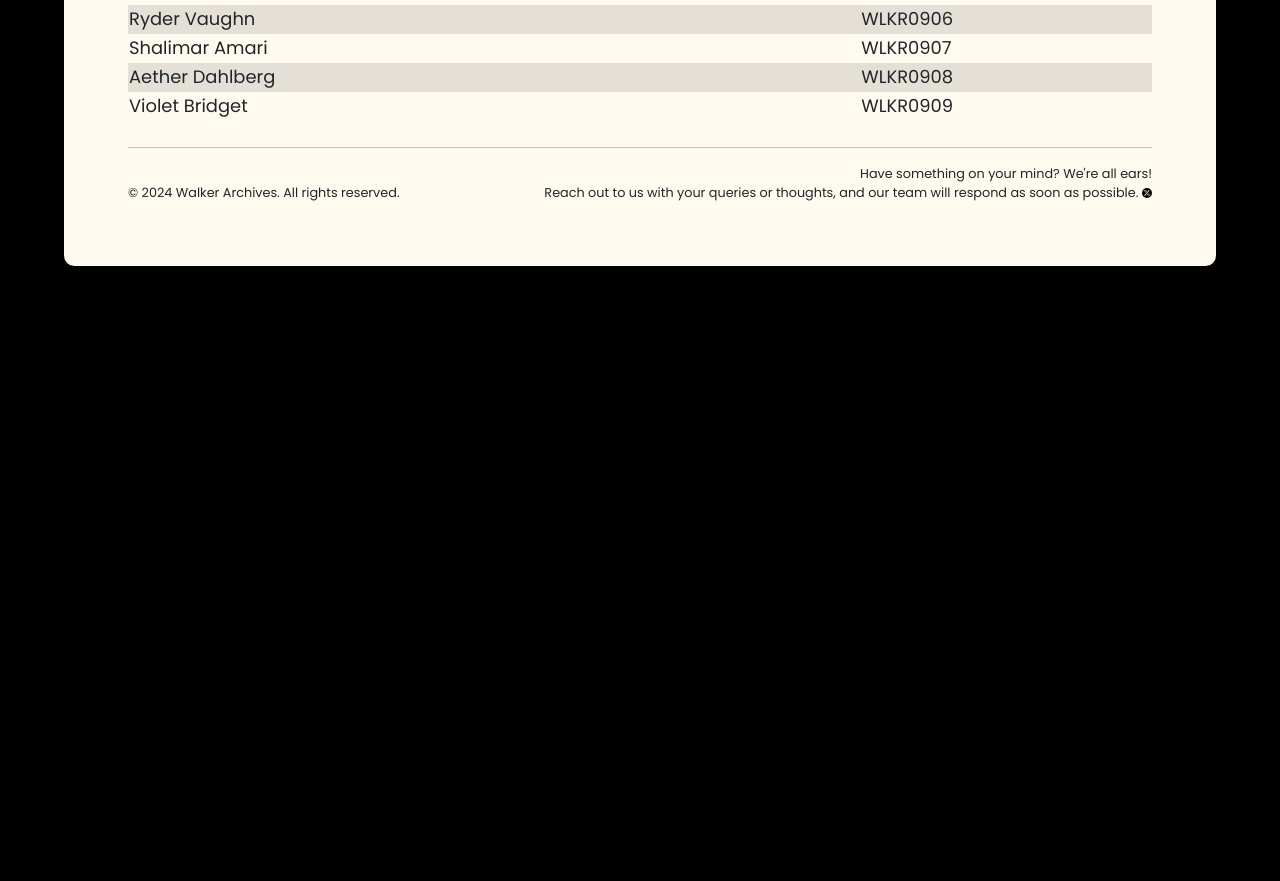
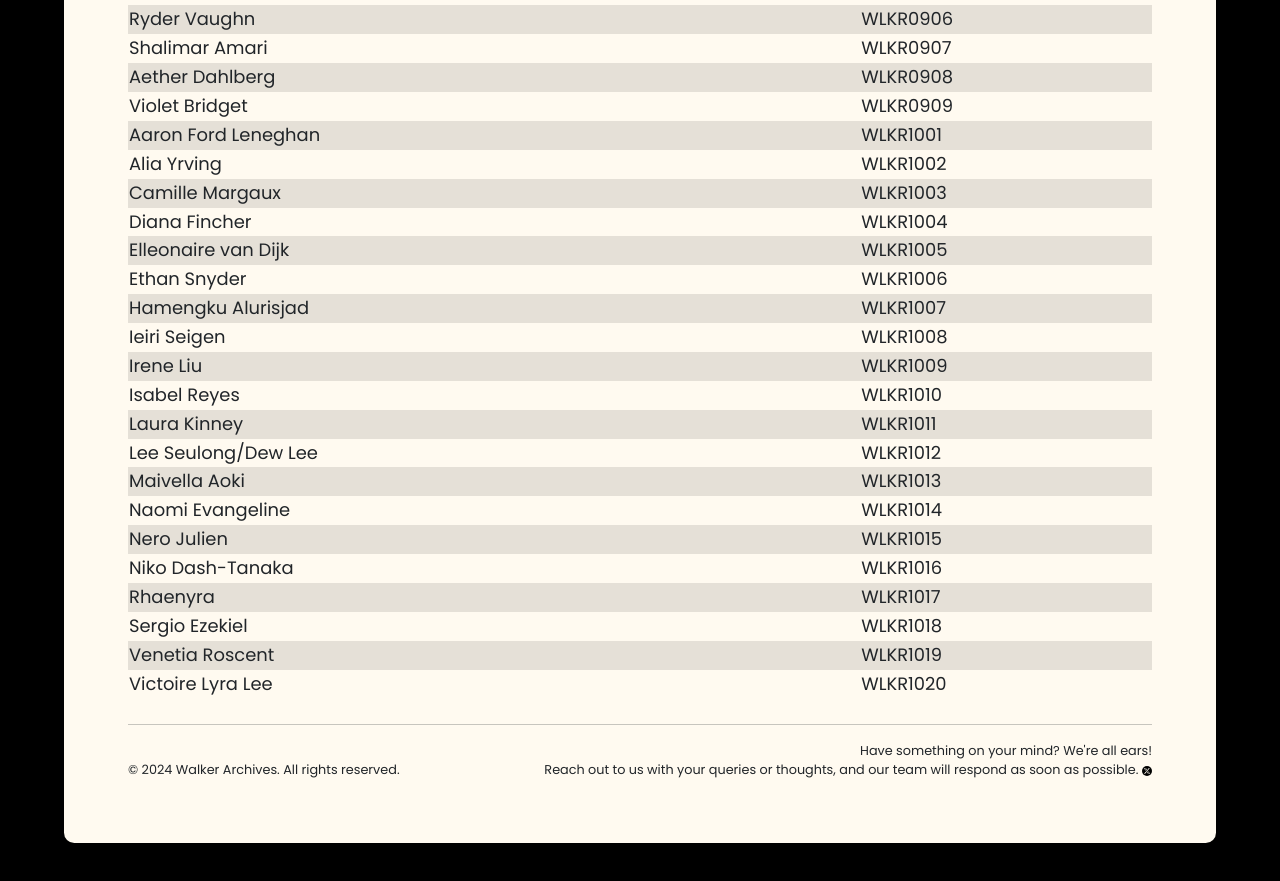
Before and after one commit to aetheryn/walker-archives, a React (Vite) app: page /members in a window 1280 px wide. Shown: the part 2248-3129 px from the top of the page. Before the commit the page ends 2578 px from the top, so only its background shows below. Built offline with nearby package versions, Linux system fonts and the light colour scheme.

Commit message:
Update data.js

```diff
--- a/src/helper/data.js
+++ b/src/helper/data.js
@@ -515,6 +515,26 @@ const members = [
   { id: "0907", name: "Shalimar Amari" },
   { id: "0908", name: "Aether Dahlberg" },
   { id: "0909", name: "Violet Bridget" },
+  { id: "1001", name: "Aaron Ford Leneghan" },
+  { id: "1002", name: "Alia Yrving" },
+  { id: "1003", name: "Camille Margaux" },
+  { id: "1004", name: "Diana Fincher" },
+  { id: "1005", name: "Elleonaire van Dijk" },
+  { id: "1006", name: "Ethan Snyder" },
+  { id: "1007", name: "Hamengku Alurisjad" },
+  { id: "1008", name: "Ieiri Seigen" },
+  { id: "1009", name: "Irene Liu" },
+  { id: "1010", name: "Isabel Reyes" },
+  { id: "1011", name: "Laura Kinney" },
+  { id: "1012", name: "Lee Seulong/Dew Lee" },
+  { id: "1013", name: "Maivella Aoki" },
+  { id: "1014", name: "Naomi Evangeline" },
+  { id: "1015", name: "Nero Julien" },
+  { id: "1016", name: "Niko Dash-Tanaka" },
+  { id: "1017", name: "Rhaenyra" },
+  { id: "1018", name: "Sergio Ezekiel" },
+  { id: "1019", name: "Venetia Roscent" },
+  { id: "1020", name: "Victoire Lyra Lee" },
 ];
 
 export { batches, members };
```
